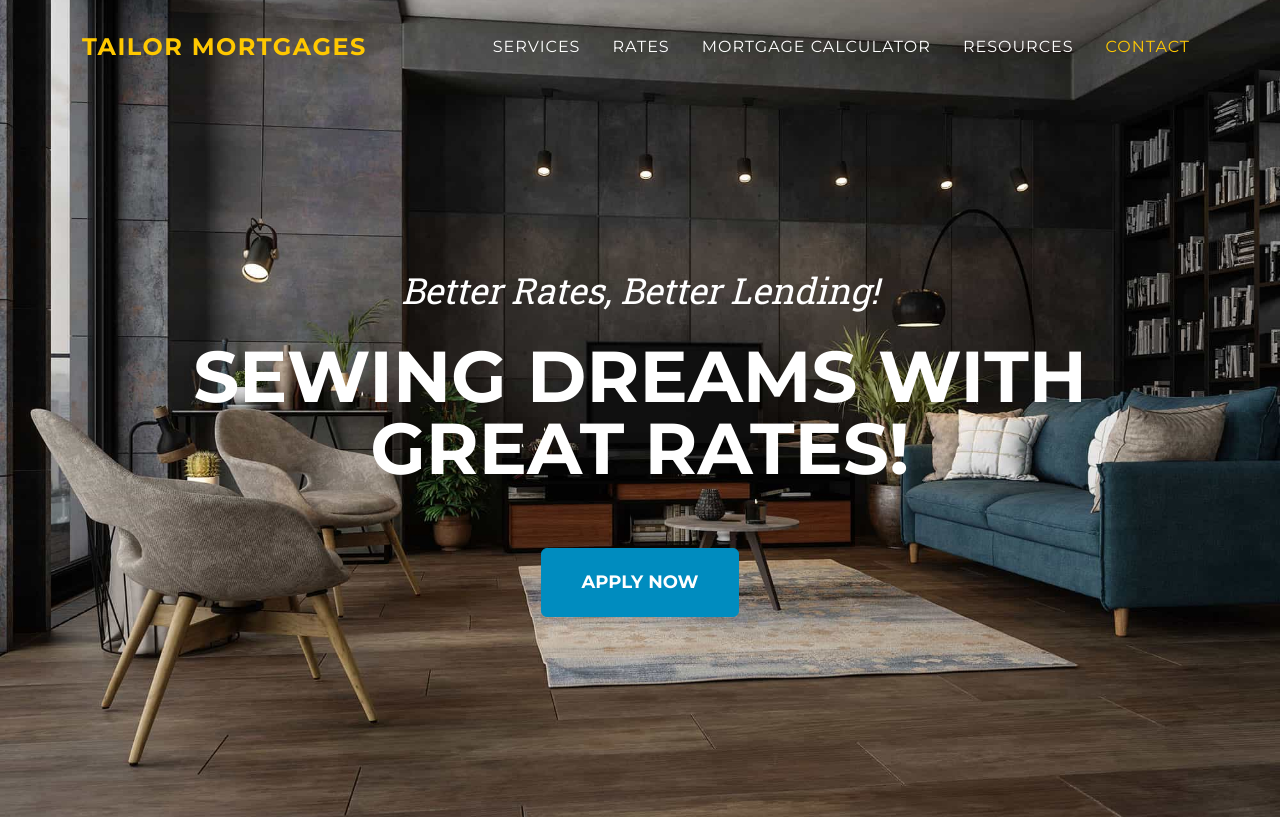
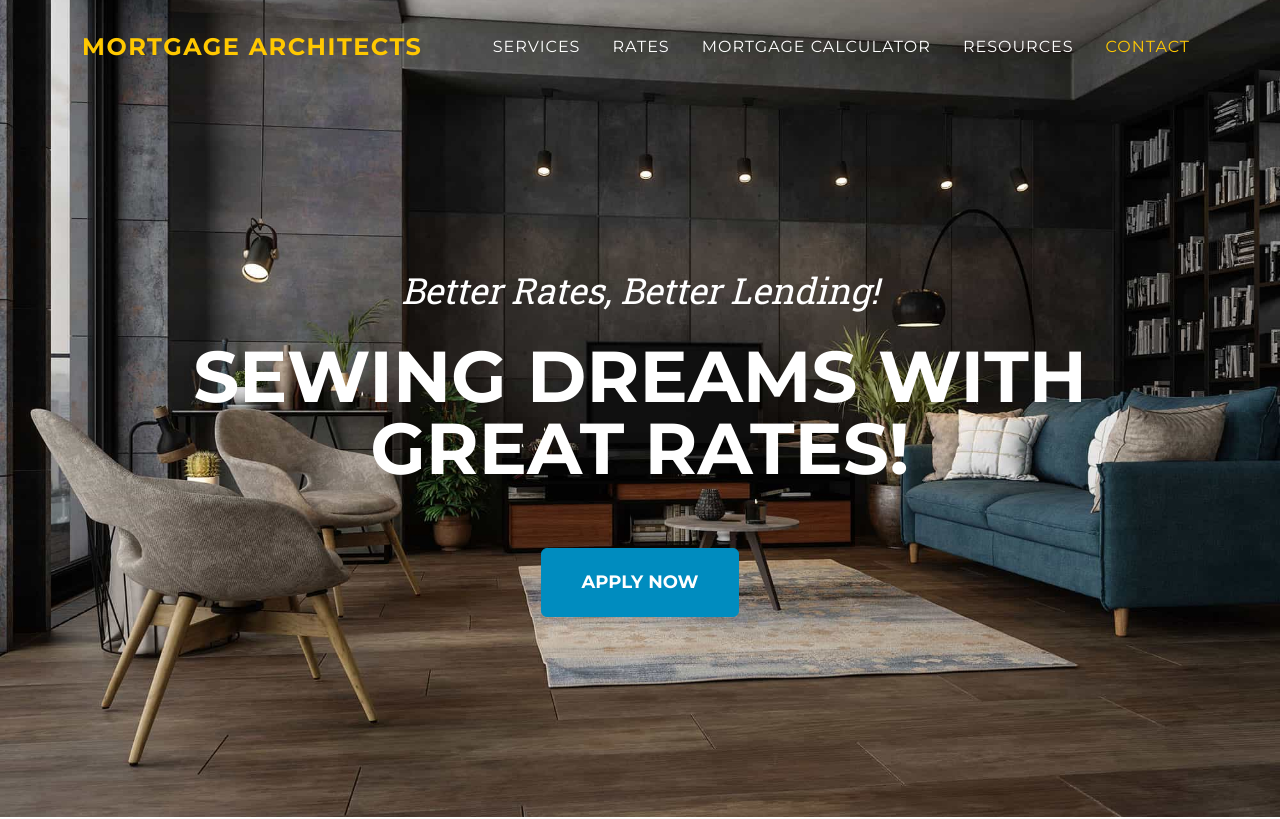
Before and after one commit to jishangt/jishangt.github.io, a plain HTML site: page index.html in a window 1280 px wide. Shown: the top 819 px of the page. Drawn offline with nearby package versions, Linux system fonts and the light colour scheme.

Commit message:
Tailor mortgage change

```diff
--- a/index.html
+++ b/index.html
@@ -22,7 +22,7 @@
     <!-- Navigation-->
     <nav class="tm-navbar navbar navbar-expand-lg navbar-dark fixed-top" id="mainNav">
         <div class="container">
-            <a class="navbar-brand" href="#page-top">Tailor Mortgages</a>
+            <a class="navbar-brand" href="#page-top">Mortgage Architects</a>
             <button class="navbar-toggler" type="button" data-bs-toggle="collapse" data-bs-target="#navbarResponsive"
                 aria-controls="navbarResponsive" aria-expanded="false" aria-label="Toggle navigation">
                 Menu
```
